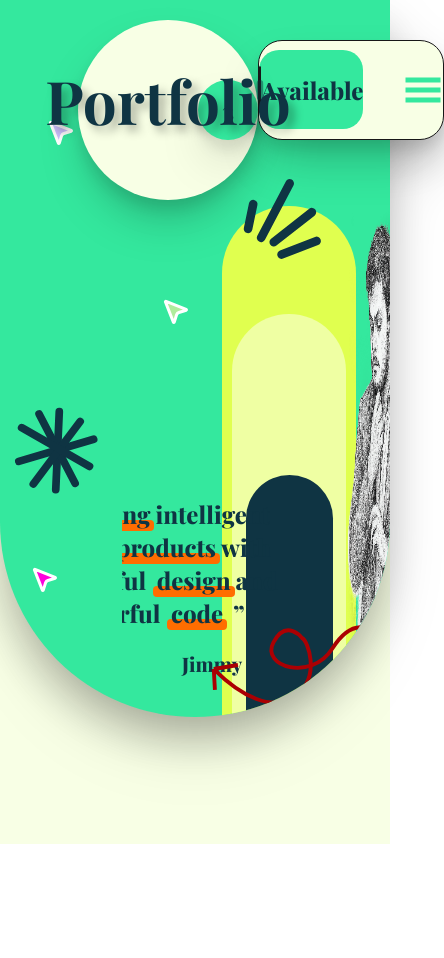
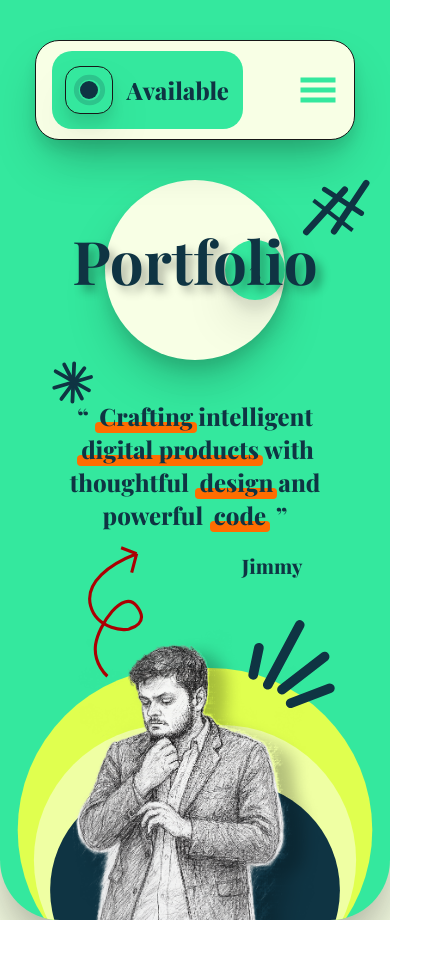
Before and after one commit to JimmyDudhwala/jimmy, a Next.js app: page / in a window 390 px wide. Shown: the top 958 px of the page, 444 px wide, since content can reach past the window. Before the commit the page ends 844 px from the top, so only its background shows below. Built offline with nearby package versions, Linux system fonts and the light colour scheme; a web font is replaced by a local one.

Commit message:
Refactor Homepage layout for improved responsiveness and visual hierarchy; adjust ArrowSvg dimensions and enhance Cursor component tooltip behavior

```diff
--- a/src/app/Pages/Homepage.tsx
+++ b/src/app/Pages/Homepage.tsx
@@ -3,133 +3,145 @@ import React from 'react'
 import Navbar from '../components/Navbar'
 import Circle from '../components/Circle'
 import Image from 'next/image'
-import Tiny from '../components/Tiny';
-import Cursor from '../components/Cursor';
-import ArrowSvg from '../components/ArrowSvg';
-import {motion } from 'framer-motion';
+import Tiny from '../components/Tiny'
+import Cursor from '../components/Cursor'
+import ArrowSvg from '../components/ArrowSvg'
+import { motion } from 'framer-motion'
 
-const quote = "Crafting intelligent digital products with thoughtful design and  powerful code";
-const highlights = [
-  "Crafting",
-  "digital products",
-  "design",
-  "code"
-];
-
-
+const quote = "Crafting intelligent digital products with thoughtful design and powerful code"
+const highlights = ["Crafting", "digital products", "design", "code"]
 
 const Homepage = () => {
   const renderQuote = () => {
-    const words = quote.split(" ");
-    const result: React.ReactNode[] = [];
+    const words = quote.split(" ")
+    const result: React.ReactNode[] = []
 
-    let i = 0;
+    let i = 0
     while (i < words.length) {
-      // Check if any highlight phrase matches starting at i
-      let matched = false;
+      let matched = false
       for (const phrase of highlights) {
-        const phraseWords = phrase.split(" ");
-        const slice = words.slice(i, i + phraseWords.length).join(" ");
+        const phraseWords = phrase.split(" ")
+        const slice = words.slice(i, i + phraseWords.length).join(" ")
         if (slice === phrase) {
           result.push(
-            <span
-              key={i}
-              className="relative inline-block px-1 mx-[1px]"
-            >
-              {/* Background span - bottom half highlight */}
+            <span key={i} className="relative inline-block px-1 mx-[1px] break-words">
               <motion.span
                 initial={{ width: 0 }}
                 animate={{ width: "100%" }}
                 transition={{ duration: 1, delay: 1 }}
+                className="absolute bottom-0 left-0 w-full h-1/3 bg-[#FF6D00] z-0 rounded-sm"
 
-               className="absolute bottom-0 left-0 w-full h-1/3 bg-[#FF6D00] z-0 rounded-sm" />
+              />
               <span className="relative z-10">{phrase}</span>
             </span>
-          );
-          i += phraseWords.length;
-          matched = true;
-          break;
+          )
+          i += phraseWords.length
+          matched = true
+          break
         }
       }
       if (!matched) {
-        result.push(<span key={i} className="">{words[i]} </span>);
-        i++;
+        result.push(<span key={i} className="relative">{words[i]} </span>)
+        i++
       }
     }
+    return result
+  }
 
-    return result;
-  };
   return (
-    <div className='h-screen w-full bg-[#F8FFE5] relative'>
-      <div className='h-[85%] w-full bg-[#34E89E] rounded-b-[200px] relative shadow-2xl flex  flex-col items-center drop-shadow-2xl'>
-        <div className='absolute top-2/12 left-12'>
-          <Cursor message='UI/UX Designer' color="#CFC2FF"/>
+    <>
+    <div className="lg:h-screen h-full w-full bg-[#F8FFE5] relative overflow-hidden">
+      <div className="lg:h-[85%] h-full w-full bg-[#34E89E] lg:rounded-b-[200px] rounded-b-[60px] relative shadow-2xl flex flex-col gap-10 items-center drop-shadow-2xl">
+
+        {/* Cursors - visible only on lg screens */}
+        <div className="hidden lg:block absolute top-2/12 left-12">
+          <Cursor message="UI/UX Designer" color="#CFC2FF" />
         </div>
-         <div className='absolute top-5/12 left-5/12'>
-          <Cursor message='App developer' color="#B0EC9C" />
+        <div className="hidden lg:block absolute top-3/12 left-5/12">
+          <Cursor message="App developer" color="orange" />
         </div>
-        <div className='absolute bottom-2/12 left-1/12'>
-          <Cursor message='Full-Stack Developer' color="#FF00DD"/>
+        <div className="hidden lg:block absolute bottom-2/12 left-1/12">
+          <Cursor message="Full-Stack Developer" color="#FF00DD" />
         </div>
-        <div className='absolute top-4/12 right-12'>
-          <Cursor message='AI/ML Explorer' color="purple"/>
+        <div className="hidden lg:block absolute top-4/12 right-12">
+          <Cursor message="AI/ML Explorer" color="purple" />
         </div>
-        <div className='absolute bottom-2/12 right-1/12'>
-          <Cursor message='System Architect' color="#AB0003"/>
+        <div className="hidden lg:block absolute bottom-2/12 right-1/12">
+          <Cursor message="System Architect" color="#AB0003" />
         </div>
 
-        <div className='  w-[60%] h-[25%] flex items-center justify-between'>
-          <div className=''>
+        {/* Top Section */}
+        <div className="w-full lg:w-[60%] h-auto lg:h-[25%] mt-10 lg:m-0 flex flex-col-reverse lg:flex-row items-center justify-center lg:justify-between">
+          <div>
             <Circle big="#F8FFE5" small="#34E89E" text="Portfolio" />
           </div>
-          <Tiny width={100} height={100} src='/hash.svg' />
+          <div className="absolute lg:relative right-0 mt-4 lg:mt-0">
+            <Tiny width={100} height={100} src="/hash.svg" />
+          </div>
           <Navbar />
         </div>
-        <div className=' w-full h-full flex justify-center items-center overflow-hidden rounded-b-[200px]'>
-            <Tiny width={150} height={150} src='/star.svg' />
-          <div className=' w-[85%] h-full flex overflow-hidden justify-center '>
 
-            <div className=' w-[25%] h-full   flex justify-end items-end pb-10'>
+        {/* Bottom Content */}
+        <div className="w-full h-full flex flex-col lg:flex-row justify-center items-center overflow-hidden  rounded-b-[60px] lg:rounded-b-[200px]  px-4">
+          {/* Star Tiny */}
+          <div className="absolute left-0 top-4/12 lg:top-0 lg:left-0 lg:scale-100 scale-40  lg:relative">
+            <Tiny width={150} height={150} src="/star.svg" />
+          </div>
 
-              <div className='relative translate-x-20 z-20' >
-                 <div className='absolute top-0 -left-20'>
+          {/* Quote Section */}
+          <div className=' lg:w-[75%] w-full h-full flex lg:flex-row flex-col overflow-hidden justify-center '>
 
-            </div>
+            <div className=' lg:w-[25%] w-full h-full   flex lg:flex-row flex-col lg:justify-end lg:items-end pb-10'>
+
+              <div className='relative lg:translate-x-30 z-20 ' >
+                <div className='absolute top-0 -left-20'>
+
+                </div>
                 <div
                   className="w-full relative max-w-[510px] text-[clamp(1.5rem,3vw,3rem)] mx-auto text-center font-playfair font-extrabold leading-snug text-[#0F3443]"
                   style={{ width: 'clamp(300px, 50vw, 510px)' }}
                 >
                   “ {renderQuote()} ”
                 </div>
-<div className='text-end w-[80%] text-[#0F3443] text-xl md:text-2xl lg:text-3xl font-extrabold leading-snug mt-5'>
-  Jimmy
-</div>
-                <div className='absolute -right-26 -rotate-[24deg] -bottom-5'>
+                <div className='text-end w-[80%] text-[#0F3443] text-xl md:text-2xl lg:text-3xl font-extrabold leading-snug mt-5'>
+                  Jimmy
+                </div>
+                <div className='absolute lg:-right-22 right-38 scale-[0.8] lg:scale-100 rotate-[90deg] lg:-rotate-[24deg]  lg:-bottom-5'>
                   <ArrowSvg />
                 </div>
-
+          </div>
               </div>
 
+
+          {/* Photo Section */}
+          <div className="lg:w-[60%] w-full h-full  flex flex-col justify-end items-center relative">
+            {/* Image */}
+            <div className="relative w-full h-[300px] sm:h-[400px] md:h-[500px] lg:h-full z-20">
+              <Image src="/photo.png" alt="my photo" fill className="object-contain" />
             </div>
-            <div className=' w-[50%] h-full  flex  relative justify-start items-end '>
-              <div className='absolute translate-x-30 z-10 w-[70%] h-full flex justify-center items-center  '>
-                <Image src="/photo.png" alt="my photo" fill />
-              </div>
-              <div className='w-[100%]   h-full flex relative justify-center items-end top-[25%]'>
-                <div className='bg-[#E0FF4F] w-[100%] h-[120%] rounded-full absolute'></div>
-                <div className='bg-[#EFFFA3] w-[85%] h-[100%] rounded-full absolute'></div>
-                <div className='bg-[#0F3443] w-[65%] h-[70%] rounded-full absolute'></div>
-              </div>
-              <div className='absolute top-0 right-0'>
 
-               <Tiny width={150} height={150} src='/doubt.svg' />
-              </div>
+            {/* Background Circles */}
+            <div className="w-full h-full  absolute flex justify-center items-end top-[30%]  lg:top-[25%]">
+              <div className="bg-[#E0FF4F] lg:w-[90%] w-[110%] h-[120%] rounded-full absolute scale-[0.9] sm:scale-[1]" />
+              <div className="bg-[#EFFFA3] lg:w-[70%] w-[100%] h-[100%] rounded-full absolute scale-[0.9] sm:scale-[1]" />
+              <div className="bg-[#0F3443] lg:w-[60%] w-[90%] h-[80%] rounded-full absolute scale-[0.9] sm:scale-[1]" />
             </div>
+
+            {/* Doubt Tiny */}
+            <div className="absolute top-0 right-0">
+              <Tiny width={150} height={150} src="/doubt.svg" />
+            </div>
+          </div>
+
           </div>
         </div>
 
       </div>
     </div>
+    <div className='h-screen w-full'>
+
+    </div>
+    </>
   )
 }
 
--- a/src/app/components/ArrowSvg.tsx
+++ b/src/app/components/ArrowSvg.tsx
@@ -5,10 +5,10 @@ import { motion } from 'framer-motion'
 const ArrowSvg = () => {
   return (
     <div className="flex items-center justify-center">
-      <svg width="223" height="70" viewBox="0 0 223 90" fill="none" xmlns="http://www.w3.org/2000/svg">
+      <svg width="213" height="70" viewBox="0 0 223 90" fill="none" xmlns="http://www.w3.org/2000/svg">
         <motion.path
-         d="M13 11.0001C29.5021 54.0479 59 95 97 85.0001C135 75.0002 138.333 27.0001 133 21.0001C133 21.0001 125 -10.9997 97 11.0001C69 33 121 76.9999 163 49C205 21.0001 219 49 219 49M13 11.0001L43.5 19M13 11.0001L3.5 36"
-        stroke="#AB0003"
+         d="M13 11.0001C29.5021 54.0479 59 95 97 85.0001C135 75.0002 138.333 27.0001 133 21.0001C133 21.0001 125 -10.9997 97 11.0001C69 33 128 72.7451 159 77C190 81.2549 210 58 210 58M13 11.0001L43.5 19M13 11.0001L3.5 36"
+          stroke="#AB0003"
           strokeWidth="5"
           fill="none"
           initial={{ pathLength: 0 }}
@@ -20,6 +20,8 @@ const ArrowSvg = () => {
           }}
         />
       </svg>
+
+
     </div>
   )
 }
--- a/src/app/components/Cursor.tsx
+++ b/src/app/components/Cursor.tsx
@@ -15,7 +15,7 @@ const Cursor = ({ color, message }: CursorProps) => {
       {/* Tooltip that appears on hover */}
       <div
         className={`absolute bottom-full left-1/2 transform -translate-x-1/2 mb-2 px-3 py-1.5 bg-white text-sm font-medium rounded-md shadow-md
-        transition-all duration-300 whitespace-nowrap z-10
+        transition-all duration-300 whitespace-nowrap z-40
         ${isHovering ? "opacity-100 translate-y-0" : "opacity-0 translate-y-1 pointer-events-none"}
         border border-gray-100 text-gray-800`}
         style={{
```
